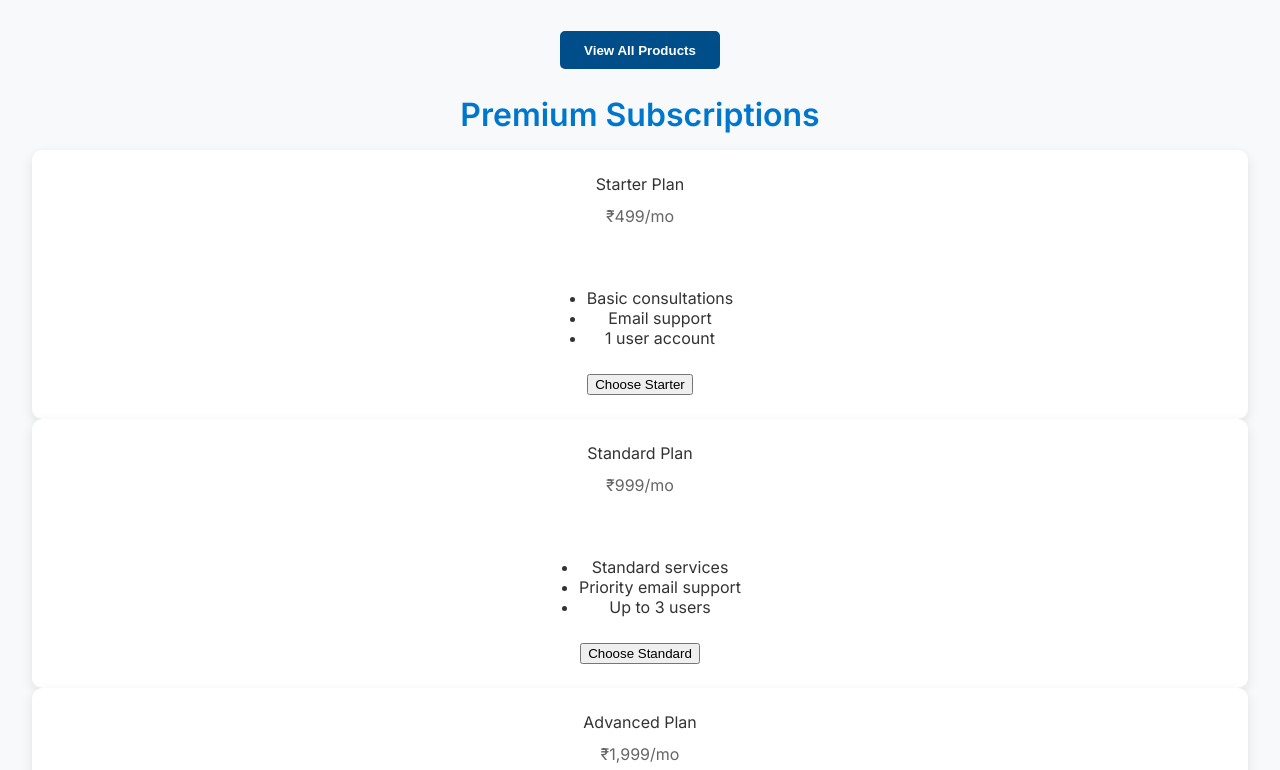
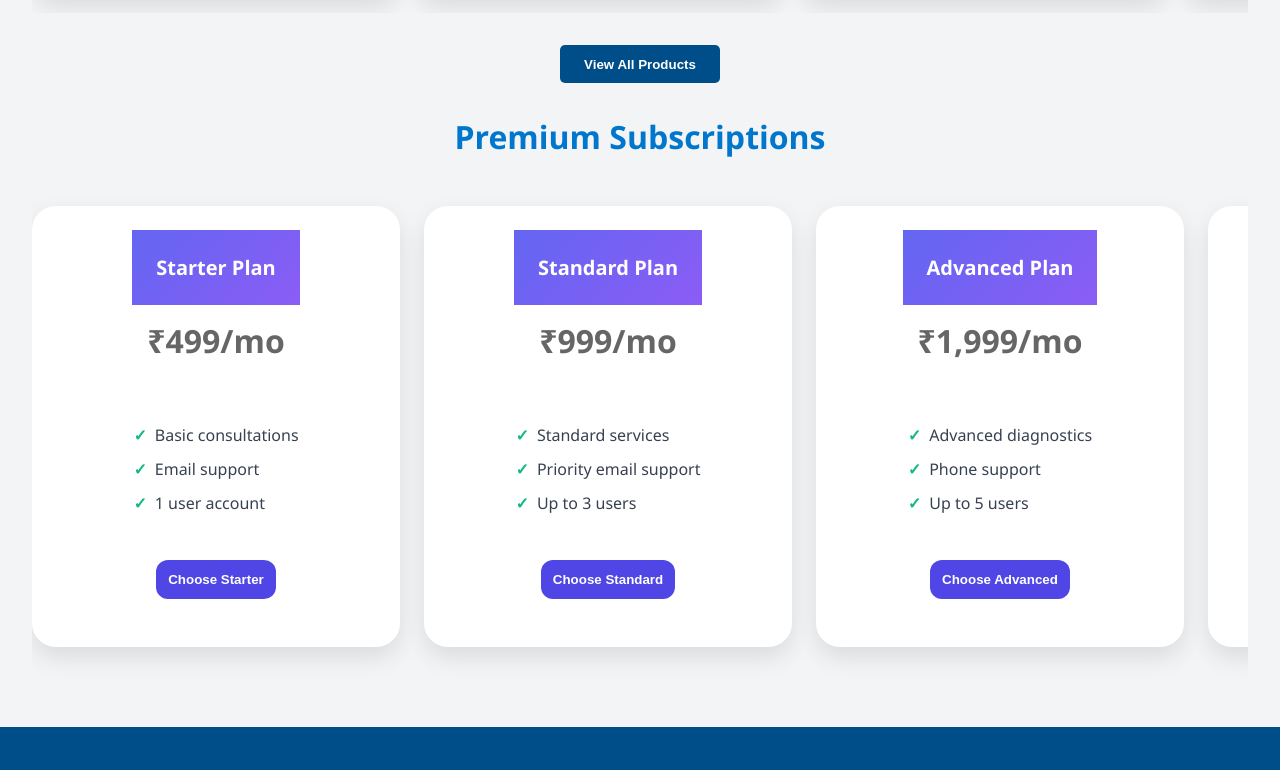
Before and after one commit to safeheavenhealthcaregroup/Safe-Heaven-, a plain HTML site: page index.html in a window 1280 px wide. Shown: the part 1431-2201 px from the top of the page. Drawn offline with Linux system fonts and the light colour scheme.

Commit message:
Update index.html

```diff
--- a/index.html
+++ b/index.html
@@ -128,6 +128,88 @@
 <button class="view-btn" onclick="window.location.href='/products'">View All Products</button>
 
 <body>
+    <style>
+    body {
+      font-family: 'Segoe UI', sans-serif;
+      margin: 0;
+      background: #f3f4f6;
+    }
+    .title {
+      text-align: center;
+      font-size: 2.25rem;
+      font-weight: bold;
+      margin: 2rem 0 1rem;
+      color: #1f2937;
+    }
+    .slider-container {
+      display: flex;
+      overflow-x: auto;
+      padding: 2rem 1rem;
+      gap: 1.5rem;
+      scroll-snap-type: x mandatory;
+      -webkit-overflow-scrolling: touch;
+    }
+    .slider-container::-webkit-scrollbar {
+      display: none;
+    }
+    .card {
+      flex: 0 0 auto;
+      min-width: 320px;
+      background: white;
+      border-radius: 1.5rem;
+      box-shadow: 0 10px 25px rgba(0, 0, 0, 0.1);
+      scroll-snap-align: start;
+      display: flex;
+      flex-direction: column;
+      overflow: hidden;
+    }
+    .card-header {
+      background: linear-gradient(135deg, #6366f1, #8b5cf6);
+      padding: 1.5rem;
+      color: white;
+      font-size: 1.25rem;
+      font-weight: 600;
+      text-align: center;
+    }
+    .price {
+      font-size: 2rem;
+      font-weight: bold;
+      color: #4f46e5;
+      margin: 1rem 0;
+      text-align: center;
+    }
+    .features {
+      list-style: none;
+      padding: 0 1.5rem;
+      margin-bottom: 1.5rem;
+    }
+    .features li {
+      margin-bottom: 0.75rem;
+      color: #374151;
+      display: flex;
+      align-items: center;
+    }
+    .features li::before {
+      content: '✓';
+      color: #10b981;
+      margin-right: 0.5rem;
+      font-weight: bold;
+    }
+    .card button {
+      margin: 0 1.5rem 1.5rem;
+      padding: 0.75rem;
+      background: #4f46e5;
+      color: white;
+      font-weight: 600;
+      border: none;
+      border-radius: 0.75rem;
+      cursor: pointer;
+      transition: background 0.2s;
+    }
+    .card button:hover {
+      background: #4338ca;
+    }
+    </style>
 
   <h2 class="title">Premium Subscriptions</h2>
   <div class="slider-container">
```
